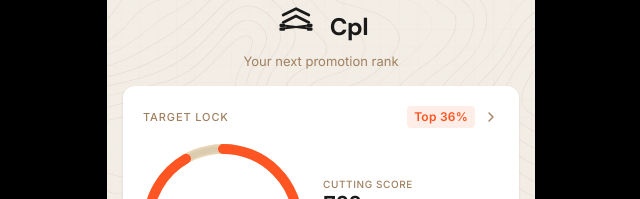
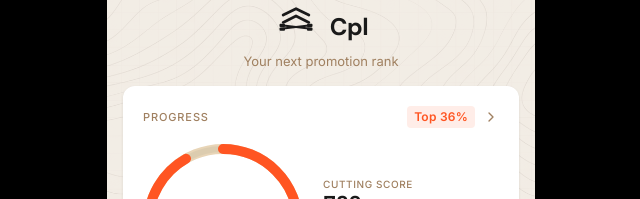
Before and after one commit to gundy27/waypoints-prototype-v2, a React (Vite) app: page / in a window 1280 px wide. Shown: the part 113-312 px from the top of the page, without its empty margins (319-959 px from the left). Built offline with nearby package versions, Linux system fonts and the light colour scheme.

Commit message:
Updated CareerTab.tsx

```diff
--- a/src/tabs/CareerTab.tsx
+++ b/src/tabs/CareerTab.tsx
@@ -40,7 +40,7 @@ function ScoreCard({ profile, onOpen }: { profile: UserProfile; onOpen: () => vo
     >
       <div className="flex items-center justify-between mb-4">
         <p className="font-body font-medium text-wp-tan-dark uppercase" style={{ fontSize: 11, letterSpacing: '0.08em' }}>
-          Target Lock
+          Progress
         </p>
         <div className="flex items-center gap-2">
           <span
```
